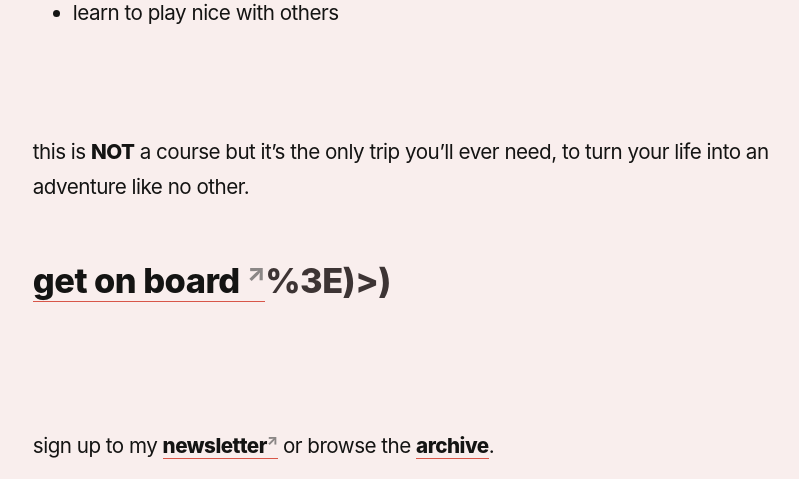
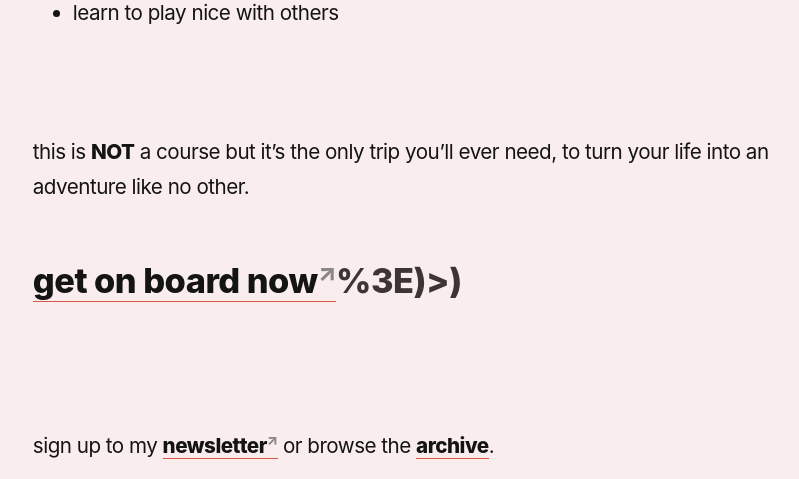
Before and after one commit to reddy2go/redgarden, a Jekyll site: the page built from _notes/playpen.md, in a window 1280 px wide and 900 px high, scrolled down 3506 px, cut to the strip 0-479 px from the top of the window. Shown: the whole strip, without its empty margins (44-843 px from the left). Built offline with Jekyll 4.4.1, drawn with Linux system fonts in a browser that asks for light colours; some web fonts are replaced; Markdown is read by kramdown in place of the engine named in the settings.

Commit message:
auto commit

```diff
--- a/_notes/playpen.md
+++ b/_notes/playpen.md
@@ -62,4 +62,4 @@
 ---
 this is **NOT** a course but it's the only trip you'll ever need, to turn your life into an adventure like no other.
 
-### [get on board ](https://lu.ma/community/com-bTQQ4bGoEThBj51)%3E)>)
+### [get on board now](https://lu.ma/community/com-bTQQ4bGoEThBj51)%3E)>)
```
